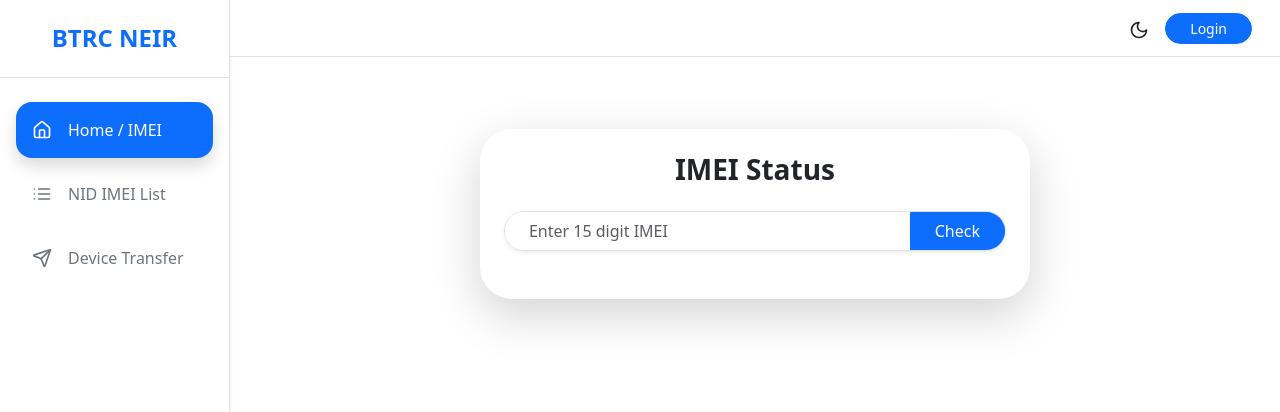
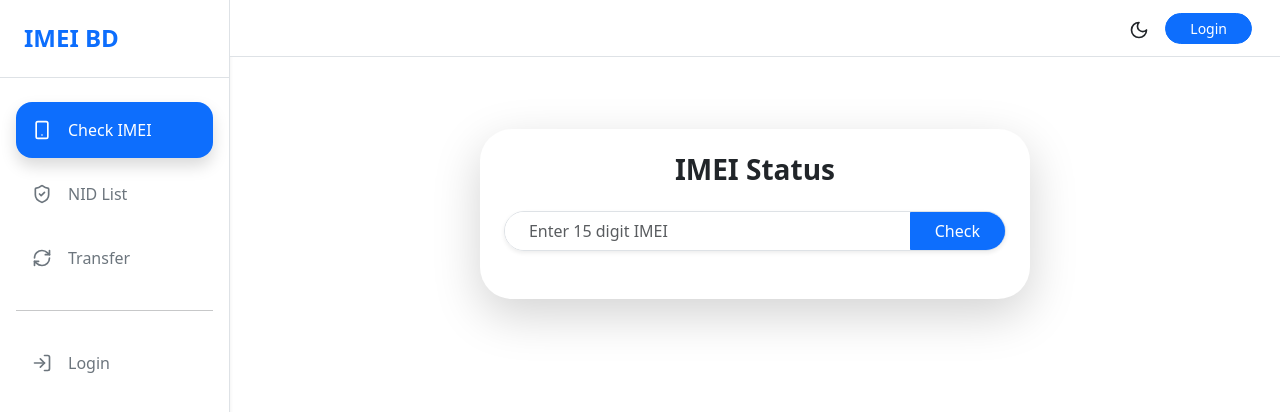
Before and after one commit to nayem-48ai/iMEi-BD, a Next.js app: page / in a window 1280 px wide. Shown: the top 412 px of the page. Built offline with nearby package versions, Linux system fonts and the light colour scheme.

Commit message:
Update Sidebar.js

```diff
--- a/components/Sidebar.js
+++ b/components/Sidebar.js
@@ -1,7 +1,7 @@
 "use client";
 import Link from 'next/link';
 import { usePathname } from 'next/navigation';
-import { Smartphone, List, Send, User, Home } from 'lucide-react';
+import { Smartphone, ShieldCheck, RefreshCw, User, LogIn } from 'lucide-react';
 import { useEffect, useState } from 'react';
 
 export default function Sidebar() {
@@ -12,63 +12,49 @@ export default function Sidebar() {
     setIsLoggedIn(!!localStorage.getItem('token'));
   }, [pathname]);
 
-  // মোবাইল মেনু বন্ধ করার ফাংশন
-  const closeMobileMenu = () => {
-    const menu = document.getElementById('mobileSidebar');
-    if (menu) {
-      const bsOffcanvas = window.bootstrap.Offcanvas.getInstance(menu);
-      if (bsOffcanvas) bsOffcanvas.hide();
-    }
-  };
-
   const navItems = [
-    { name: 'Home / IMEI', href: '/', icon: <Home size={20}/> },
-    { name: 'NID IMEI List', href: '/nid-list', icon: <List size={20}/> },
-    { name: 'Device Transfer', href: '/transfer', icon: <Send size={20}/> },
+    { name: 'Check IMEI', href: '/', icon: <Smartphone size={20}/> },
+    { name: 'NID List', href: '/nid-list', icon: <ShieldCheck size={20}/> },
+    { name: 'Transfer', href: '/transfer', icon: <RefreshCw size={20}/> },
   ];
-
-  const MenuList = () => (
-    <div className="nav nav-pills flex-column px-3 mt-4">
-      {navItems.map((item) => (
-        <Link
-          key={item.href}
-          href={item.href}
-          onClick={closeMobileMenu}
-          className={`nav-link d-flex align-items-center gap-3 mb-2 p-3 rounded-4 ${pathname === item.href ? 'active shadow' : 'text-secondary'}`}
-        >
-          {item.icon} {item.name}
-        </Link>
-      ))}
-      {isLoggedIn && (
-        <Link
-          href="/profile"
-          onClick={closeMobileMenu}
-          className={`nav-link d-flex align-items-center gap-3 mb-2 p-3 rounded-4 ${pathname === '/profile' ? 'active shadow' : 'text-secondary'}`}
-        >
-          <User size={20}/> Profile
-        </Link>
-      )}
-    </div>
-  );
 
   return (
     <>
-      {/* Desktop */}
-      <div className="d-none d-lg-flex flex-column border-end bg-body shadow-sm" style={{ width: '280px', height: '100vh', position: 'sticky', top: 0 }}>
-        <div className="p-4 border-bottom text-center">
-          <h4 className="fw-bold text-primary mb-0">BTRC NEIR</h4>
+      <div className="d-none d-lg-flex flex-column border-end bg-body shadow-sm vh-100 sticky-top" style={{ width: '280px' }}>
+        <div className="p-4 border-bottom"><h4 className="fw-bold text-primary mb-0">IMEI BD</h4></div>
+        <div className="nav nav-pills flex-column px-3 mt-4 gap-2">
+          {navItems.map((item) => (
+            <Link key={item.href} href={item.href} className={`nav-link d-flex align-items-center gap-3 p-3 rounded-4 transition-all ${pathname === item.href ? 'active shadow' : 'text-secondary'}`}>
+              {item.icon} {item.name}
+            </Link>
+          ))}
+          <hr />
+          {isLoggedIn ? (
+            <Link href="/profile" className={`nav-link d-flex align-items-center gap-3 p-3 rounded-4 ${pathname === '/profile' ? 'active shadow' : 'text-secondary'}`}>
+              <User size={20}/> Profile
+            </Link>
+          ) : (
+            <Link href="/login" className={`nav-link d-flex align-items-center gap-3 p-3 rounded-4 ${pathname === '/login' ? 'active shadow' : 'text-secondary'}`}>
+              <LogIn size={20}/> Login
+            </Link>
+          )}
         </div>
-        <MenuList />
       </div>
 
-      {/* Mobile Offcanvas */}
+      {/* Mobile Drawer (Needs trigger from Navbar) */}
       <div className="offcanvas offcanvas-start" tabIndex="-1" id="mobileSidebar">
         <div className="offcanvas-header border-bottom">
-          <h5 className="fw-bold text-primary mb-0">NEIR Menu</h5>
+          <h5 className="fw-bold mb-0">Menu</h5>
           <button type="button" className="btn-close" data-bs-dismiss="offcanvas"></button>
         </div>
         <div className="offcanvas-body p-0">
-          <MenuList />
+          <div className="nav nav-pills flex-column px-3 mt-3 gap-2">
+            {navItems.map((item) => (
+              <Link key={item.href} href={item.href} data-bs-dismiss="offcanvas" className={`nav-link d-flex align-items-center gap-3 p-3 rounded-4 ${pathname === item.href ? 'active shadow' : ''}`}>
+                {item.icon} {item.name}
+              </Link>
+            ))}
+          </div>
         </div>
       </div>
     </>
```
